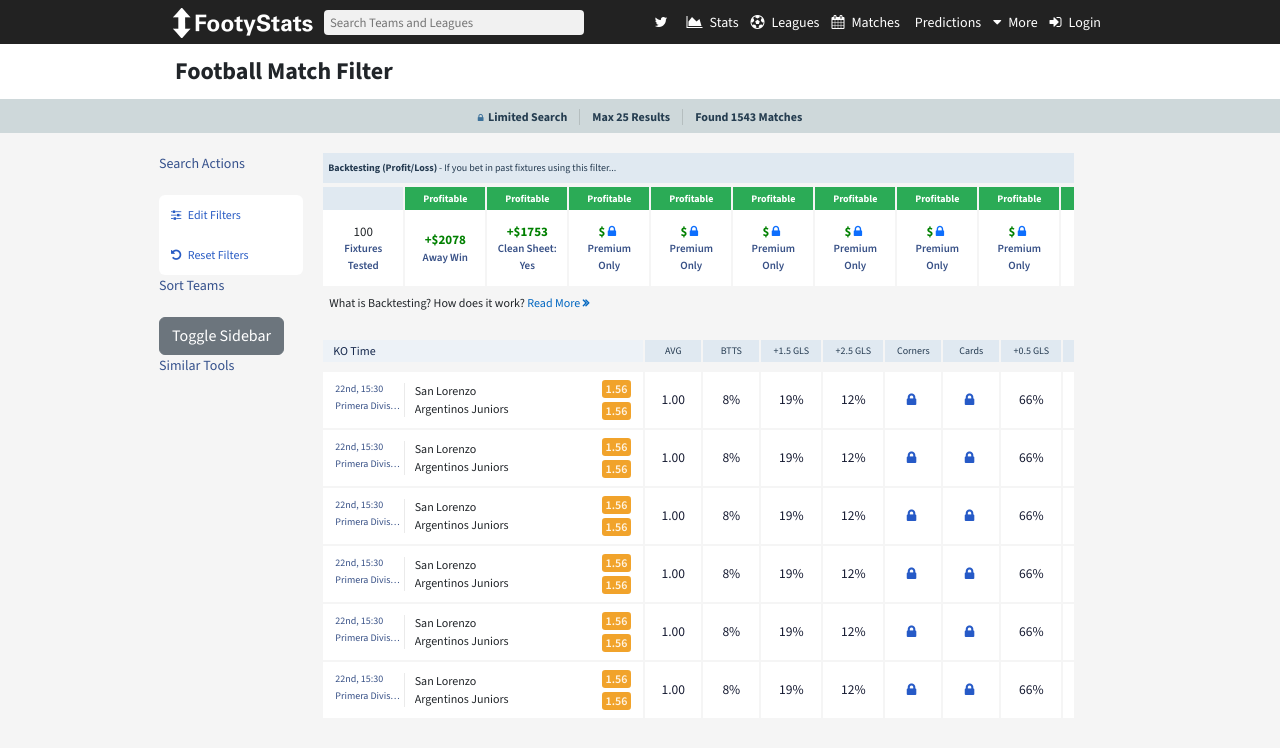
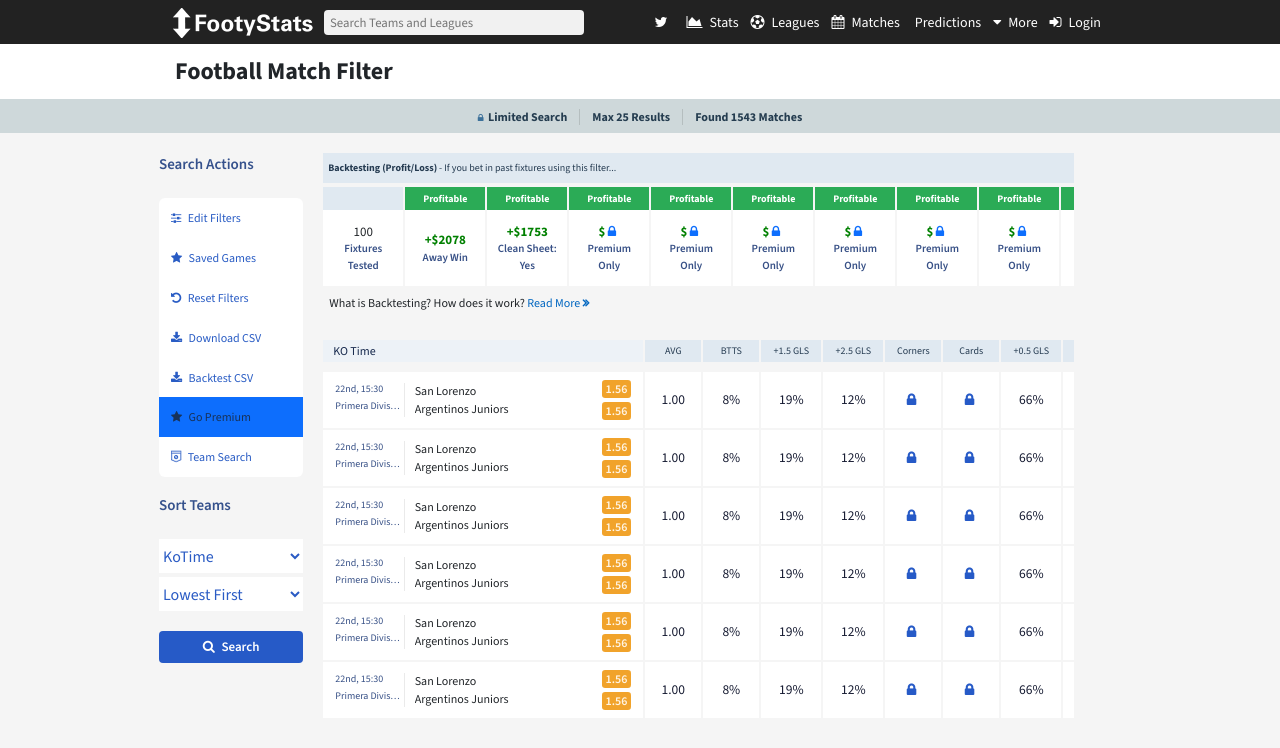
Before and after one commit to AntonioCassian/footy-stats, a Vue app: page /matches in a window 1280 px wide. Shown: the top 748 px of the page. Built offline with nearby package versions, Linux system fonts and the light colour scheme.

Commit message:
feat: first sidebar almost completed

```diff
--- /dev/null
+++ b/src/components/Filters/Form.vue
@@ -0,0 +1,47 @@
+<template>
+    <form class="form">
+        <select class="select">
+            <option value="">KoTime</option>
+            <option value="">Home Form</option>
+            <option value="">Away Form</option>
+            <option value="">AVG Goals</option>
+            <option value="">BTTS Potential</option>
+            <option value="">AVG Cards</option>
+        </select>
+        <select class="select">
+            <option value="">Lowest First</option>
+            <option value="">Highest First</option>
+        </select>
+
+        <button class="w-100 my-3 bt-filt">
+            <i class="fa fa-search" aria-hidden="true"></i>
+            Search
+        </button>
+
+    </form>
+</template>
+
+<style>
+    .select {
+        height: 34px;
+        display: block;
+        border: 0;
+        background: #fff;
+        color: #2a5bc4;
+        font-weight: 500;
+        width: 100%;
+        margin-bottom: 4px;
+    }
+
+    .bt-filt {
+        background: #265ac7!important;
+        color: #FFF!important;
+        height: 32px;
+        line-height: 32px;
+        padding: 0 1em;
+        font-weight: 600;
+        font-size: 13px;
+        border: none;
+        border-radius: 4px;
+    }
+</style>
--- a/src/components/Lista/Left/ListItem.vue
+++ b/src/components/Filters/ListItem.vue
@@ -1,12 +1,12 @@
 <template>
-    <b-list-group-item class="item" href="#some-link">
+    <b-list-group-item class="item" href="#some-link" :class="{active: this.actived}">
         <i v-if="icon" :class="icon"></i> {{ text }}</b-list-group-item>
 </template>
 
 <script>
 export default {
     name: 'ListItem',
-    props: ['text', 'icon']
+    props: ['text', 'icon', 'actived']
 }
 </script>
 <style scoped>
@@ -31,7 +31,11 @@
         background: #295cc4;
         color: #fff;
     }
-    .list-group-item[data-v-d7f90866] {
+    .list-group-item[data-v-53c66b96] {
         border-radius: 0;
     }
+    .active[data-v-53c66b96]{
+        background: #55a255!important;
+        color: #fff!important;
+    }
 </style>
--- a/src/components/TabL/Match.vue
+++ b/src/components/TabL/Match.vue
@@ -1,7 +1,7 @@
 <template>
     <div class="itMatch">
         <div class="team">
-            <div class="info" style="width: 320px">
+            <div v-b-toggle.sidebar-no-header class="info" style="width: 320px">
                 <div class="count">
                     <div class="apres">
                         <span class="time">{{ tm }}, {{ hr }}</span>
--- a/src/components/template/Sidebar.vue
+++ b/src/components/template/Sidebar.vue
@@ -1,6 +1,6 @@
 <template>
   <div>
-    <b-button v-b-toggle.sidebar-no-header>Toggle Sidebar</b-button>
+
     <b-sidebar id="sidebar-no-header"  class="bar"
     aria-labelledby="sidebar-no-header-title"
      no-header
@@ -9,21 +9,23 @@
       <template #default="{ hide }">
         <div class="p-3 head">
           <h4 id="sidebar-no-header-title">Match Preview</h4>
-          <b-button variant="primary" block>VIEW H2H</b-button>
-          <b-button variant="secondary" block @click="hide">Close</b-button>
+          <div class="btns">
+            <button class="btn-lin">VIEW H2H</button>
+            <button class="bt" block @click="hide">Close</button>
+          </div>
         </div>
         <div class="side-winner">
             <div class="sid-win">
               <div class="titles">
-                <div class="side-title active">Overview</div>
-                <div class="side-title">Odds</div>
-                <div class="side-title">Predictions</div>
+                <div class="side-title" @click="Over" :class="activeOver">Overview</div>
+                <div class="side-title" @click="Odds" :class="activeOdds">Odds</div>
+                <div class="side-title" @click="Pred" :class="activePred">Predictions</div>
               </div>
               <div class="toggle">
                 <i class="fa fa-star star"  id="show-btn" @click="open = !open"></i>
               </div>
             </div>
-            <ul class="over-list pad-over" v-show="open">
+            <ul v-if="open === 'over'" class="over-list pad-over">
               <Item icon="" text="Mercedes vs El Porvenir"/>
               <li class="over-it">
                 <span class="text">AVG Goals</span>
@@ -58,8 +60,11 @@
                 <span class="val-match">2.13</span>
               </li>
             </ul>
-            <ul class="over-list">
-              <ItemMatch />
+            <ul v-if="open === 'odds'" class="over-list">
+              <ItemMatch titleTog="Result" fieldOver="Home Win" val="1.46" />
+              <ItemMatch titleTog="Goals (Over)" fieldOver="Over 0.5 Goals" val="N/A" drawOvUnd="Over 1.5 Goals" val1="N/A" />
+              <ItemMatch titleTog="Goals (Under)" fieldOver="Under 0.5 Goals" val="N/A" drawOvUnd="Under 1.5 Goals" val1="N/A" />
+              <ItemMatch titleTog="BTTS" fieldOver="Yes" val="N/A" drawOvUnd="No" val1="N/A" />
             </ul>
         </div>
       </template>
@@ -75,16 +80,68 @@
   components: {Item, ItemMatch},
   data(){
     return {
-      open: false
+      open: 'over',
+    }
+  },
+  computed: {
+    activeOver() {
+      return{
+        active: this.open === 'over'
+      }
+    },
+    activeOdds() {
+      return{
+        active: this.open === 'odds'
+      }
+    },
+    activePred() {
+      return{
+        active: this.open === 'pred'
+      }
+    },
+  },
+  methods: {
+    Over() {
+      this.open = 'over'
+    },
+    Odds() {
+      this.open = 'odds'
+    },
+    Pred() {
+      this.open = 'pred'
     }
   }
 }
 </script>
 <style>
   .bar > .b-sidebar{
-    width: 415px;
+    width: 400px;
   }
-
+  .btns{
+    display: flex;
+    gap: 4px;
+  }
+  .btn-lin {
+    background: #2459c7;
+    font-weight: 900;
+    color: #FFF!important;
+    font-size: 16px;
+    padding: 6px 10px;
+    border: none;
+    border-radius: 4px;
+    display: inline;
+    line-height: 25px;
+    text-decoration: none;
+    width: 100%;
+    text-transform: uppercase;
+  }
+  .bt{
+    background: none;
+    color: #71859a;
+    border: none;
+    font-size: 14px;
+    text-transform: uppercase;
+  }
   .head {
     display: flex;
     justify-content: space-between;
--- a/src/components/template/TitleS.vue
+++ b/src/components/template/TitleS.vue
@@ -12,10 +12,10 @@
     .title{
         padding: 0;
         margin-bottom: 1.5em!important;
-        font-size: 14px;
+        font-size: 15px;
         display: block;
         color: #35518c;
-        font-weight: 500;
+        font-weight: 600;
     }
 
 </style>
--- a/src/views/Leagues.vue
+++ b/src/views/Leagues.vue
@@ -44,7 +44,7 @@
 import Header from '@/components/template/Header.vue'
 import PageTitle from '@/components/template/PageTitle.vue'
 import TeamHeader from '@/components/TabL/TeamHeader.vue'
-import Item from '@/components/Lista/Left/ListItem.vue'
+import Item from '@/components/Filters/ListItem.vue'
 import ItHead from '@/components/TabL/ItHead.vue'
 import Title from '@/components/template/TitleS.vue'
 import Country from '@/components/TabL/Item.vue'
--- a/src/views/Matches.vue
+++ b/src/views/Matches.vue
@@ -16,19 +16,14 @@
             <div class="di-f">
                 <aside class="pd-l n-width">
                     <Title title="Search Actions"/>
-                        <b-list-group>
-                            <Item v-for="li in list" :key="li.id" :text="li.text" :icon="li.icon"/>
+                        <b-list-group class="list-filt">
+                            <Item v-for="li in list" :key="li.id" :text="li.text" :icon="li.icon" :actived="li.actived"/>
                         </b-list-group>
                     <Title title="Sort Teams"/>
+                    <Form />
 
-                    <Sidebar v-show="side" />
-                    <form>
+                    <Sidebar />
 
-                    </form>
-                    <Title title="Similar Tools"/>
-                    <b-list-group>
-                            <Item v-for="li in lista" :key="li.id" :text="li.text" :icon="li.icon"/>
-                        </b-list-group>
                 </aside>
 
                 <main class="pd">
@@ -62,7 +57,8 @@
 import Header from '@/components/template/Header.vue'
 import PageTitle from '@/components/template/PageTitle.vue'
 import TeamHeader from '@/components/TabL/TeamHeader.vue'
-import Item from '@/components/Lista/Left/ListItem.vue'
+import Item from '@/components/Filters/ListItem.vue'
+import Form from '@/components/Filters/Form.vue'
 import ItHead from '@/components/TabL/ItHead.vue'
 import Title from '@/components/template/TitleS.vue'
 import Match from '@/components/TabL/Match.vue'
@@ -71,14 +67,18 @@
 import Modal from '@/components/template/Modal.vue'
 export default {
     name: "Leagues",
-    components: {Header, PageTitle, Title, Item, TeamHeader, ItHead, Match, Profit, Sidebar, Modal},
+    components: {Header, PageTitle, Title, Item, Form, TeamHeader, ItHead, Match, Profit, Sidebar, Modal},
     data(){
         return {
             open: false,
-            side: true,
             list: [
                 {'id':0, 'text':'Edit Filters', 'icon': 'fa fa-sliders'},
-                {'id':1, 'text':'Reset Filters', 'icon': 'fa fa-undo'}
+                {'id':1, 'text':'Saved Games', 'icon': 'fa fa-star'},
+                {'id':2, 'text':'Reset Filters', 'icon': 'fa fa-undo'},
+                {'id':3, 'text':' Download CSV', 'icon': 'fa fa-download'},
+                {'id':4, 'text':'Backtest CSV', 'icon': 'fa fa-download'},
+                {'id':5, 'text':'Go Premium', 'icon': 'fa fa-star', 'actived': true},
+                {'id':6, 'text':'Team Search', 'icon': 'fa fa-shirtsinbulk'},
             ],
 
             head: [
@@ -193,7 +193,9 @@
     .n-width{
         width: 15%;
     }
-
+    .list-filt{
+        margin-bottom: 17px;
+    }
     .team-maches {
         width: 320px!important;
     }
--- a/src/views/Stats.vue
+++ b/src/views/Stats.vue
@@ -54,7 +54,7 @@
 <script>
 import Header from '@/components/template/Header.vue'
 import PageTitle from '@/components/template/PageTitle.vue'
-import List from '@/components/Lista/Left/ListLeft.vue'
+import List from '@/components/Filters/ListLeft.vue'
 import ItemTog from '@/components/Toggle/ItemTog.vue'
 import Title from '@/components/template/TitleS.vue'
 export default {
```
Also changed, not shown: src/components/Toggle/MachTog.vue (+34 -133 lines), src/components/Filters/ListLeft.vue (renamed from src/components/Lista/Left/ListLeft.vue).
